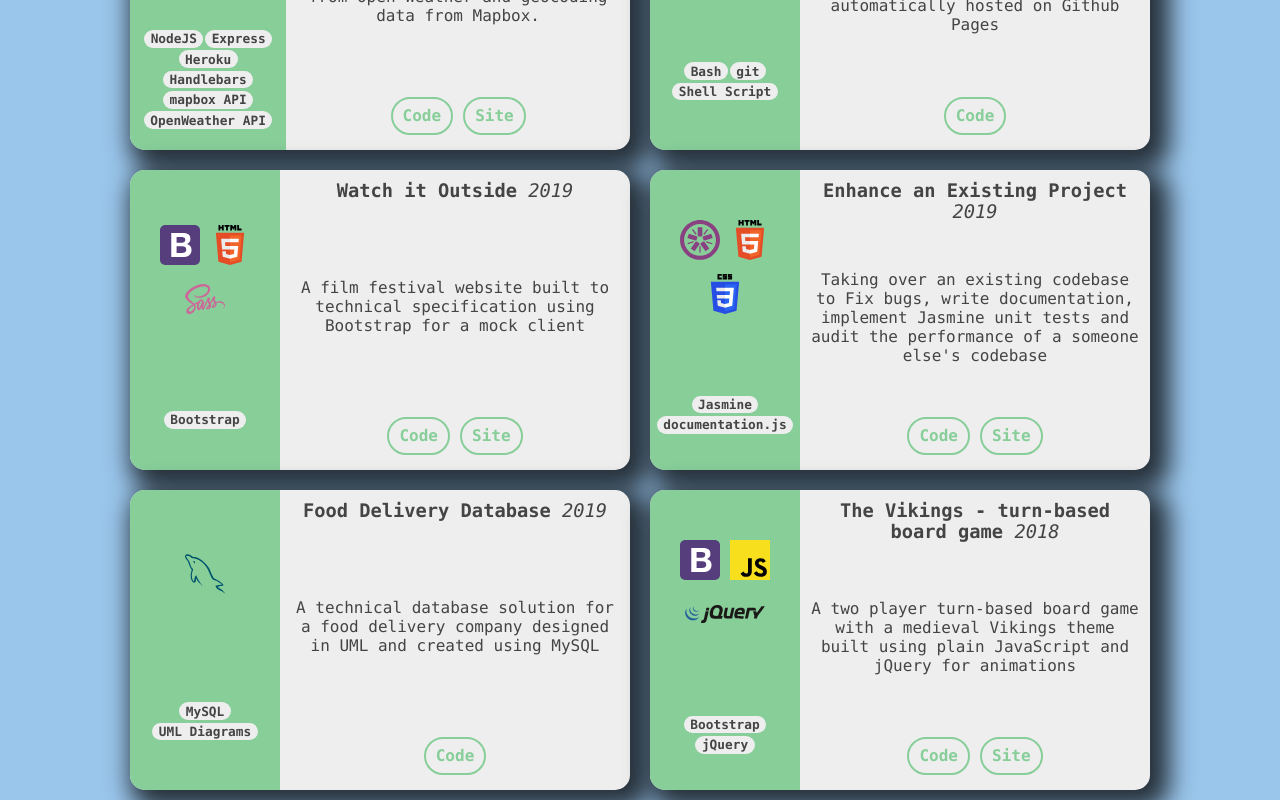
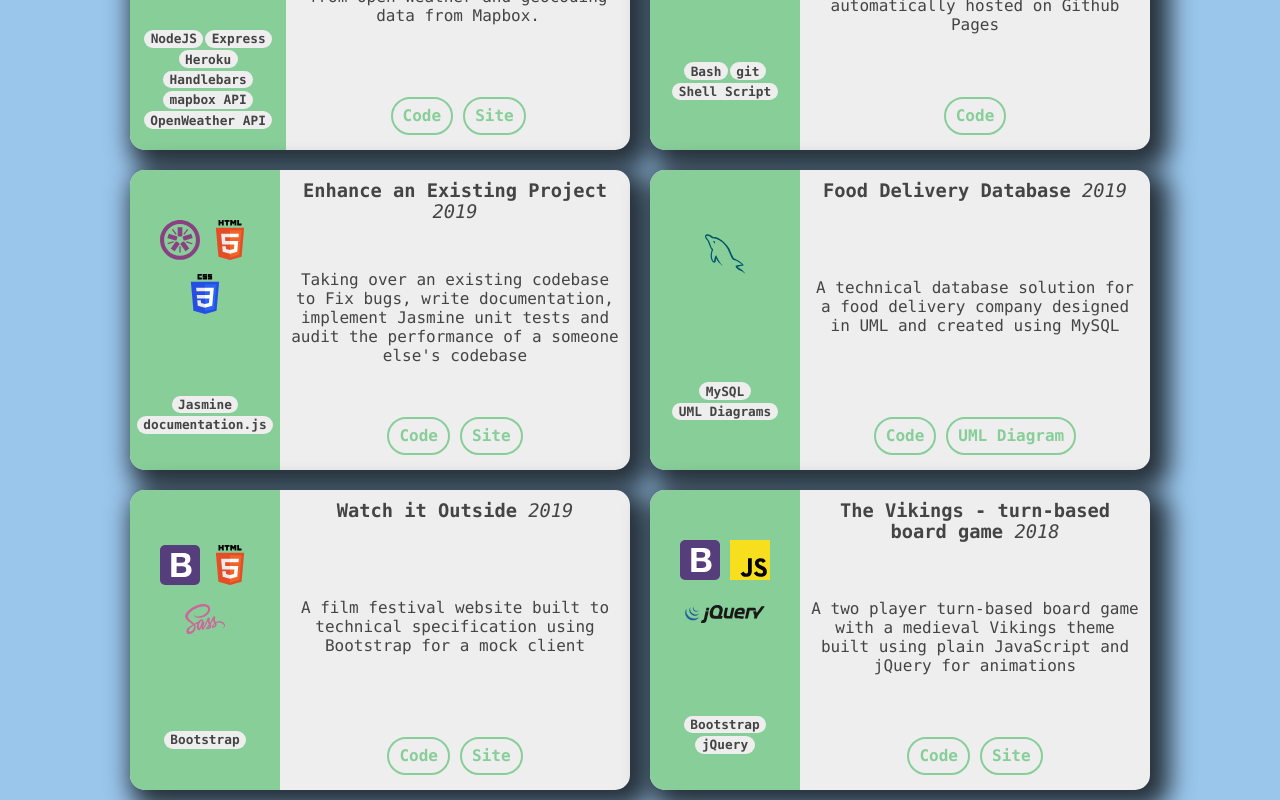
Before and after one commit to mint-made/portfolio, a Vue app: page /portfolio in a window 1280 px wide. Shown: the part 1180-1980 px from the top of the page. Built offline with nearby package versions, Linux system fonts and the light colour scheme.

Commit message:
project data structure changed to enable custom link names e.g. uml-diagram

```diff
--- a/src/components/ProjectCard.vue
+++ b/src/components/ProjectCard.vue
@@ -32,20 +32,15 @@
       </h3>
 
       <p class="project-info">{{ project.info }}</p>
+
       <div>
         <a
-          :href="project.url.repo"
-          v-if="project.url.repo"
+          v-for="link in project.links"
+          v-bind:key="project.title + '-' + link.name"
+          :href="link.url"
           class="btn btn-project"
           target="_blank"
-          >Code</a
-        >
-        <a
-          :href="project.url.site"
-          v-if="project.url.site"
-          class="btn btn-project"
-          target="_blank"
-          >Site</a
+          >{{ link.name }}</a
         >
       </div>
     </div>
--- a/src/views/Portfolio.vue
+++ b/src/views/Portfolio.vue
@@ -34,6 +34,16 @@ export default {
             site: "https://mint-made.com/blob-generator/",
             repo: "https://github.com/mint-made/blob-generator",
           },
+          links: [
+            {
+              name: "Code",
+              url: "https://github.com/mint-made/blob-generator",
+            },
+            {
+              name: "Site",
+              url: "https://mint-made.com/blob-generator/",
+            },
+          ],
         },
         {
           title: "Technology Myers-Briggs - Questionnaire",
@@ -46,6 +56,16 @@ export default {
             site: "https://mint-made.com/tmb",
             repo: "https://github.com/mint-made/tmb",
           },
+          links: [
+            {
+              name: "Code",
+              url: "https://github.com/mint-made/tmb",
+            },
+            {
+              name: "Site",
+              url: "https://mint-made.com/tmb",
+            },
+          ],
         },
         {
           title: "Pippa & Paper",
@@ -57,6 +77,12 @@ export default {
           url: {
             site: "https://www.pippaandpaper.com/",
           },
+          links: [
+            {
+              name: "Site",
+              url: "https://www.pippaandpaper.com/",
+            },
+          ],
         },
         {
           title: "A Node.js Task Manager",
@@ -76,6 +102,12 @@ export default {
           url: {
             repo: "https://github.com/mint-made/task-manager",
           },
+          links: [
+            {
+              name: "Code",
+              url: "https://github.com/mint-made/task-manager",
+            },
+          ],
         },
         {
           title: "Restaurant Review",
@@ -88,6 +120,16 @@ export default {
             site: "https://mint-made.com/restaurant-review/",
             repo: "https://github.com/mint-made/restaurant-review",
           },
+          links: [
+            {
+              name: "Code",
+              url: "https://github.com/mint-made/restaurant-review",
+            },
+            {
+              name: "Site",
+              url: "https://mint-made.com/restaurant-review/",
+            },
+          ],
         },
         {
           title: "Discover Film",
@@ -100,6 +142,16 @@ export default {
             site: "https://mint-made.com/discover-film",
             repo: "https://github.com/mint-made/discover-film",
           },
+          links: [
+            {
+              name: "Code",
+              url: "https://github.com/mint-made/discover-film",
+            },
+            {
+              name: "Site",
+              url: "https://mint-made.com/discover-film",
+            },
+          ],
         },
         {
           title: "A Node.js Weather App",
@@ -119,12 +171,22 @@ export default {
             site: "https://mint-weather-app.herokuapp.com",
             repo: "https://github.com/mint-made/weather-app",
           },
+          links: [
+            {
+              name: "Code",
+              url: "https://github.com/mint-made/weather-app",
+            },
+            {
+              name: "Site",
+              url: "https://mint-weather-app.herokuapp.com",
+            },
+          ],
         },
         {
           title: "VueJS Deploy to gh-pages",
           year: 2020,
           info:
-            " A shell script to automate the creation and deployment of a new VueJS project, with the project automatically hosted on Github Pages",
+            "A shell script to automate the creation and deployment of a new VueJS project, with the project automatically hosted on Github Pages",
           icons: ["Bash", "git"],
           tech: ["Bash", "git", "Shell Script"],
 
@@ -132,6 +194,57 @@ export default {
             site: false,
             repo: "https://github.com/mint-made/vuejs-deploy-ghpages",
           },
+          links: [
+            {
+              name: "Code",
+              url: "https://github.com/mint-made/vuejs-deploy-ghpages",
+            },
+          ],
+        },
+        {
+          title: "Enhance an Existing Project",
+          year: 2019,
+          info:
+            "Taking over an existing codebase to Fix bugs, write documentation, implement Jasmine unit tests and audit the performance of a someone else's codebase",
+          icons: ["Jasmine", "HTML", "CSS"],
+          tech: ["Jasmine", "documentation.js"],
+          url: {
+            site: "https://mint-made.com/enhance-an-existing-project/",
+            repo: "https://github.com/mint-made/enhance-an-existing-project",
+          },
+          links: [
+            {
+              name: "Code",
+              url: "https://github.com/mint-made/enhance-an-existing-project",
+            },
+            {
+              name: "Site",
+              url: "https://mint-made.com/enhance-an-existing-project/",
+            },
+          ],
+        },
+        {
+          title: "Food Delivery Database",
+          year: 2019,
+          info:
+            "A technical database solution for a food delivery company designed in UML and created using MySQL",
+          icons: ["MySQL"],
+          tech: ["MySQL", "UML Diagrams"],
+          url: {
+            site: false,
+            repo: "https://github.com/mint-made/food-delivery-database",
+          },
+          links: [
+            {
+              name: "Code",
+              url: "https://github.com/mint-made/food-delivery-database",
+            },
+            {
+              name: "UML Diagram",
+              url:
+                "https://github.com/mint-made/food-delivery-database/blob/master/UML-diagram.pdf",
+            },
+          ],
         },
         {
           title: "Watch it Outside",
@@ -144,30 +257,16 @@ export default {
             site: "https://mint-made.com/watch-it-outside/",
             repo: "https://github.com/mint-made/watch-it-outside",
           },
-        },
-        {
-          title: "Enhance an Existing Project",
-          year: 2019,
-          info:
-            "Taking over an existing codebase to Fix bugs, write documentation, implement Jasmine unit tests and audit the performance of a someone else's codebase",
-          icons: ["Jasmine", "HTML", "CSS"],
-          tech: ["Jasmine", "documentation.js"],
-          url: {
-            site: "https://mint-made.com/enhance-an-existing-project/",
-            repo: "https://github.com/mint-made/enhance-an-existing-project",
-          },
-        },
-        {
-          title: "Food Delivery Database",
-          year: 2019,
-          info:
-            "A technical database solution for a food delivery company designed in UML and created using MySQL",
-          icons: ["MySQL"],
-          tech: ["MySQL", "UML Diagrams"],
-          url: {
-            site: false,
-            repo: "https://github.com/mint-made/food-delivery-database",
-          },
+          links: [
+            {
+              name: "Code",
+              url: "https://github.com/mint-made/watch-it-outside",
+            },
+            {
+              name: "Site",
+              url: "https://mint-made.com/watch-it-outside/",
+            },
+          ],
         },
         {
           title: "The Vikings - turn-based board game",
@@ -180,6 +279,16 @@ export default {
             site: "https://mint-made.com/the-vikings/",
             repo: "https://github.com/mint-made/the-vikings",
           },
+          links: [
+            {
+              name: "Code",
+              url: "https://github.com/mint-made/the-vikings",
+            },
+            {
+              name: "Site",
+              url: "https://mint-made.com/the-vikings/",
+            },
+          ],
         },
       ],
     };
```
